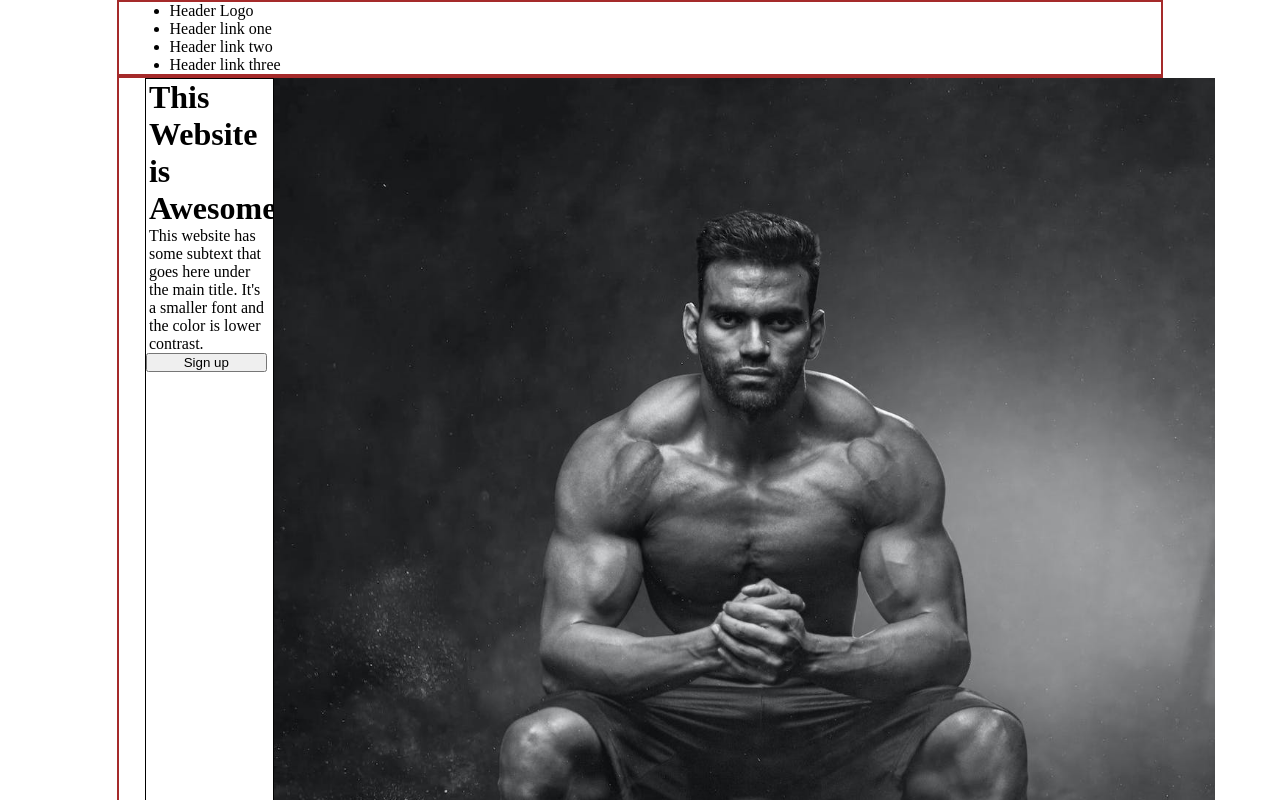
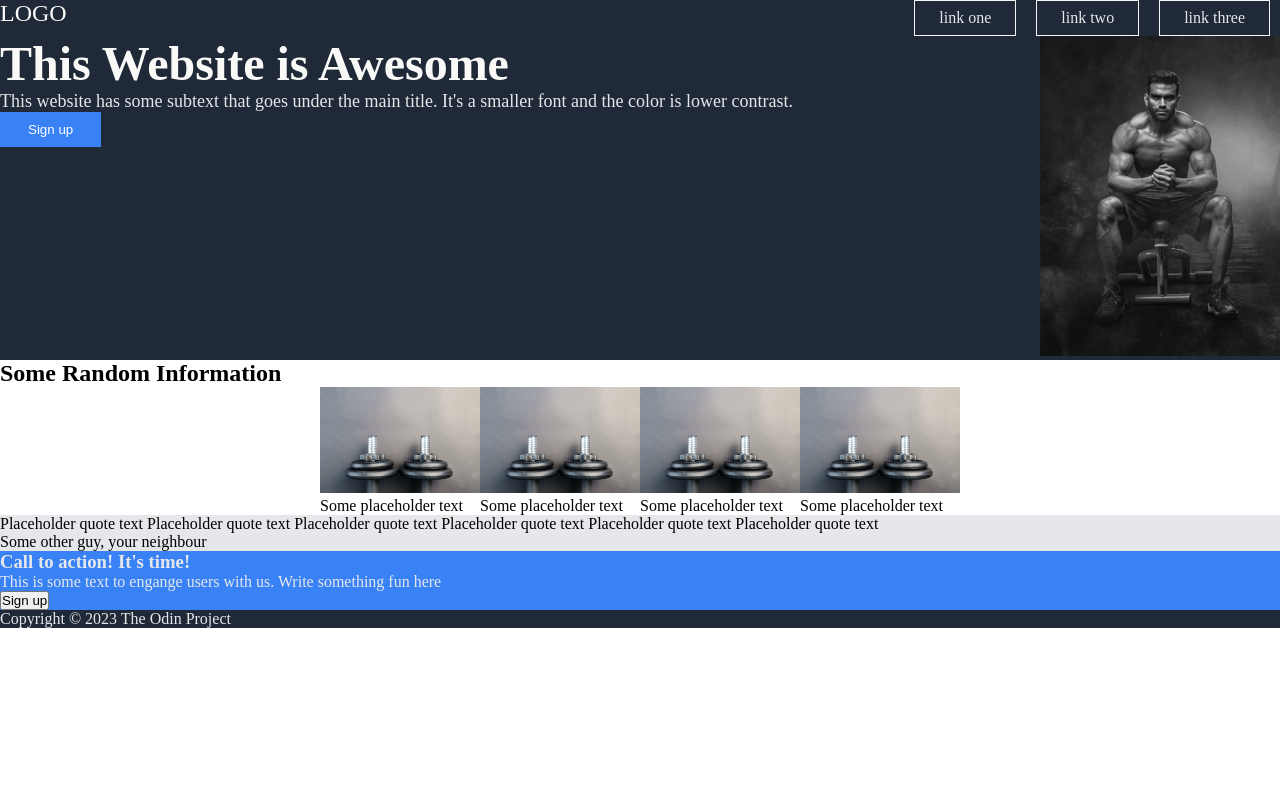
Before and after one commit to deppfellow/landing-page, a plain HTML site: page index.html in a window 1280 px wide. Shown: the top 800 px of the page. Drawn offline with Linux system fonts and the light colour scheme.

Commit message:
Completing barebone html and cover css

```diff
--- a/index.html
+++ b/index.html
@@ -4,77 +4,78 @@
 <head>
     <meta charset="UTF-8">
     <meta name="viewport" content="width=device-width, initial-scale=1.0">
-    <title>Odin Project Landing Page</title>
+    <title>Odin Project Landing Page with References</title>
 
-    <link rel="stylesheet" href="styles/sytle.css">
+    <link rel="stylesheet" href="styles/styleRef.css">
 </head>
 
 <body>
-    <div class="main-container">
-        <header>
-            <ul>
-                <li>Header Logo</li>
-                <li>Header link one</li>
-                <li>Header link two</li>
-                <li>Header link three</li>
+    <header>
+        <nav>
+            <div class="logo"> LOGO </div>
+            <ul class="links">
+                <li><a href="#">link one</a></li>
+                <li><a href="#">link two</a></li>
+                <li><a href="#">link three</a></li>
             </ul>
-        </header>
+        </nav>
+    </header>
 
-        <div class="container-1">
-            <div class="sub-container-1">
-                <div class="content-1">
-                    <h1>This Website is Awesome</h1>
-                    <p>This website has some subtext that goes here under the main title. It's a smaller font and the
-                        color is lower contrast.</p>
-                    <button> Sign up </button>
+    <main>
+        <section class="cover">
+            <div class="cover-left">
+                <h1>This Website is Awesome</h1>
+                <p>This website has some subtext that goes under the main title. It's a smaller font and the color is
+                    lower contrast.</p>
+                <button class="cover-btn"> Sign up </button>
+            </div>
+            <div class="cover-img">
+                <img src="img/pexels-anush-gorak-1431283.jpg" alt="Fitness Welcome" width="240px">
+            </div>
+        </section>
+
+        <section class="more-info">
+            <h2>Some Random Information</h2>
+
+            <div class="cards-container">
+                <div class="card">
+                    <img src="img/pexels-dumbbells.jpg" alt="#" width="160">
+                    <p>Some placeholder text</p>
                 </div>
-                <img src="img/pexels-anush-gorak-1431283.jpg" alt="Fitness Welcome" width="320">
-            </div>
-        </div>
-
-        <div class="container-2">
-            <h2>Some random information</h2>
-            <div class="sub-container-2">
-                <div class="content-2">
-                    <img src="img/pexels-dumbbells.jpg" alt="Dumbbells img" width="240">
-                    <p>This is some subtext under an illustration of an image</p>
+                <div class="card">
+                    <img src="img/pexels-dumbbells.jpg" alt="#" width="160">
+                    <p>Some placeholder text</p>
                 </div>
-                <div class="content-2">
-                    <img src="img/pexels-dumbbells.jpg" alt="Dumbbells img" width="240">
-                    <p>This is some subtext under an illustration of an image</p>
+                <div class="card">
+                    <img src="img/pexels-dumbbells.jpg" alt="#" width="160">
+                    <p>Some placeholder text</p>
                 </div>
-                <div class="content-2">
-                    <img src="img/pexels-dumbbells.jpg" alt="Dumbbells img" width="240">
-                    <p>This is some subtext under an illustration of an image</p>
-                </div>
-                <div class="content-2">
-                    <img src="img/pexels-dumbbells.jpg" alt="Dumbbells img" width="240">
-                    <p>This is some subtext under an illustration of an image</p>
+                <div class="card">
+                    <img src="img/pexels-dumbbells.jpg" alt="#" width="160">
+                    <p>Some placeholder text</p>
                 </div>
             </div>
-        </div>
+        </section>
 
-        <div class="container-3">
-            <h2>Inspiring quotes here</h2>
-            <p>- Some other guy.</p>
-        </div>
+        <section class="quote-container">
+            <p class="quote-text">Placeholder quote text Placeholder quote text Placeholder quote text Placeholder quote
+                text Placeholder
+                quote text Placeholder quote text </p>
+            <span class="quote-source"> Some other guy, your neighbour </span>
+        </section>
 
-        <div class="container-4">
-            <div class="sub-container-4">
-                <div class="content-4">
+        <section class="call-to-action">
+            <div class="cta-container">
+                <div class="container-text">
                     <h3>Call to action! It's time!</h3>
-                    <p>Sign up for our product by clicking that button right over there!</p>
+                    <p>This is some text to engange users with us. Write something fun here</p>
                 </div>
                 <button>Sign up</button>
             </div>
-        </div>
+        </section>
+    </main>
 
-        <footer>
-            <p>
-                Copyright reserved.
-            </p>
-        </footer>
-    </div>
+    <footer class="copyright"> Copyright &copy; 2023 The Odin Project </footer>
 </body>
 
 </html>
--- /dev/null
+++ b/styles/styleRef.css
@@ -0,0 +1,95 @@
+* {
+    margin: 0;
+    padding: 0;
+    /* border: 1.2px solid brown; */
+}
+
+header,
+footer,
+.cover {
+    background-color: #1F2937;
+}
+
+header {
+    color: #E5E7EB;
+}
+
+nav {
+    display: flex;
+    justify-content: space-between;
+}
+
+nav .logo {
+    font-size: 24px;
+    color: #F9FAF8;
+}
+
+nav .links {
+    list-style: none;
+    display: flex;
+    justify-content: flex-end;
+}
+
+nav li {
+    border: 1.2px solid whitesmoke;
+    padding: 8px 24px;
+    margin: 0 10px;
+}
+
+nav a {
+    text-decoration: none;
+    color: inherit;
+}
+
+.cover {
+    display: flex;
+    justify-content: space-between;
+}
+
+.cover .cover-left h1 {
+    color: #F9FAF8;
+    font-size: 48px;
+    font-weight: bold;
+}
+
+.cover-left p {
+    color: #E5E7EB;
+    font-size: 18px;
+}
+
+.cover-left .cover-btn {
+    border: none;
+    outline: none;
+    background-color: #3882F6;
+    color: #fff;
+    padding: 10px 28px;
+
+}
+
+.cards-container {
+    display: flex;
+    justify-content: center;
+}
+
+.quote-container {}
+
+.call-to-action {}
+
+.cta-container {
+    background-color: #3882F6;
+    color: #E5E7EB;
+}
+
+footer {
+    color: #E5E7EB;
+}
+
+.quote-container {
+    background-color: #E5E7EB;
+}
+
+/* section,
+header,
+footer {
+    border: 1.2px solid brown;
+} */
--- a/styles/sytle.css
+++ b/styles/sytle.css
@@ -53,4 +53,8 @@ div .container-4 {
     display: flex;
 }
 
-footer {}
+footer {
+    border: 2px solid brown;
+    display: flex;
+    text-align: center;
+}
```
Also changed, not shown: indexREF.html (added, +78 -0 lines).
